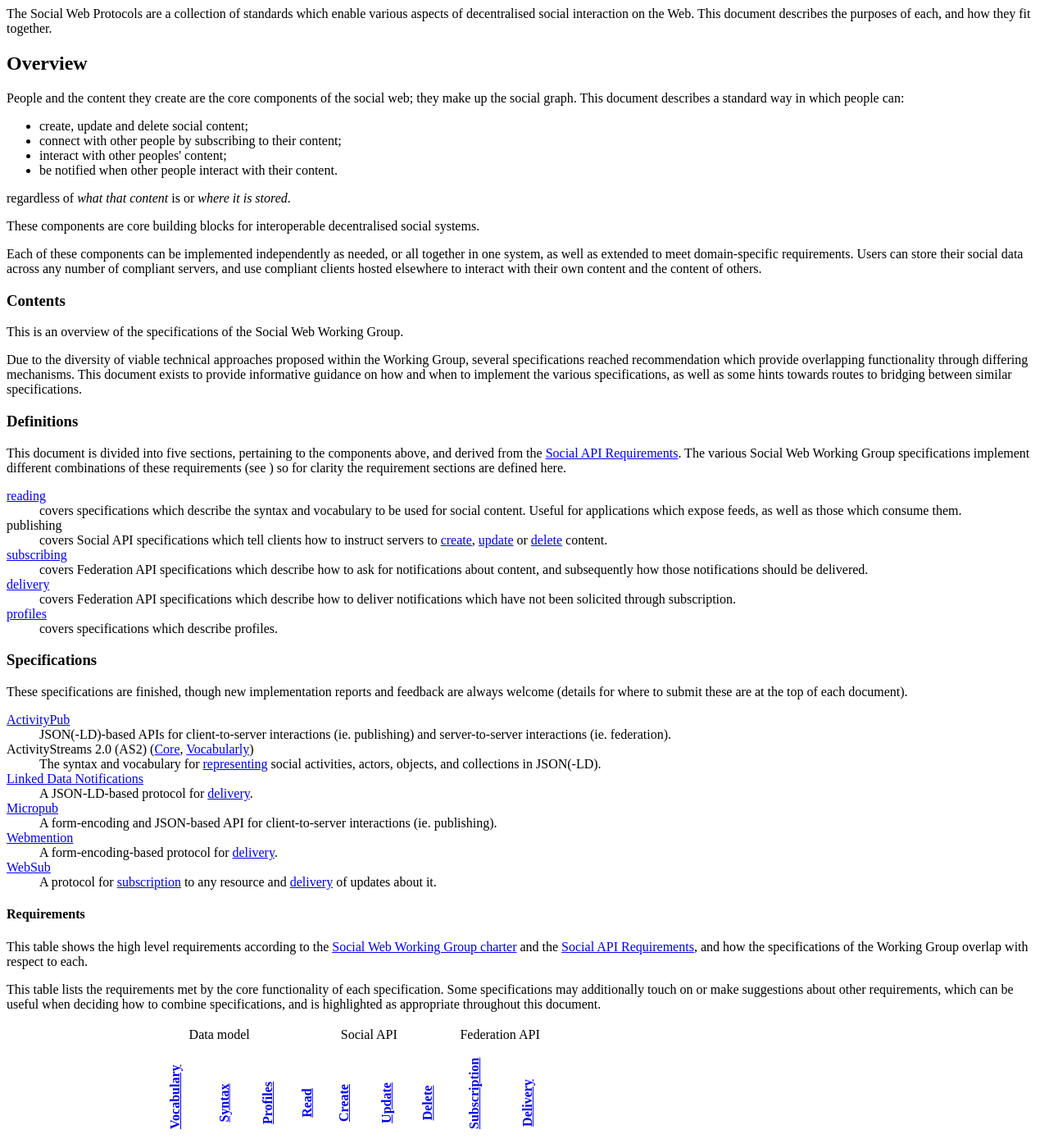
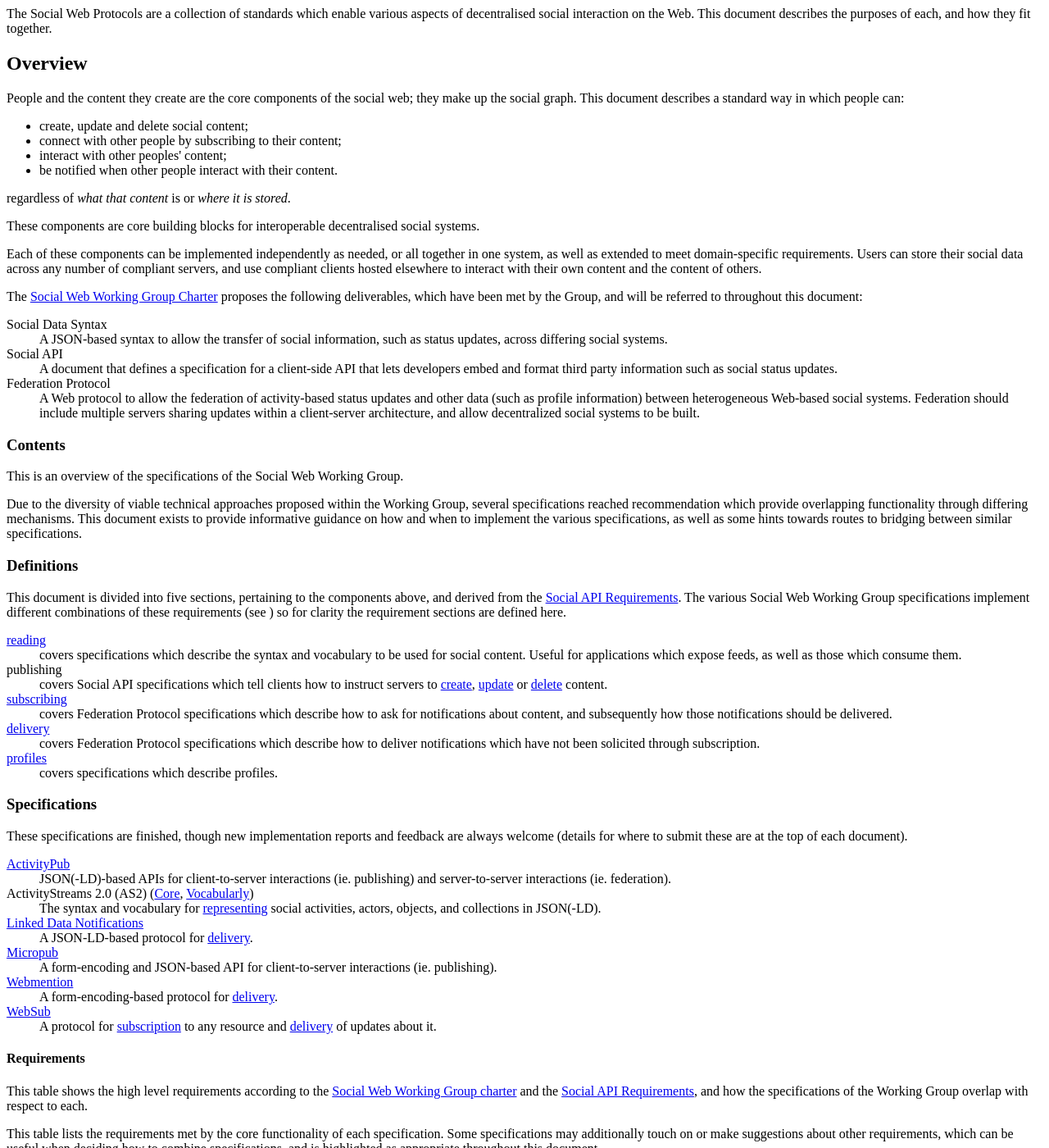
Before and after one commit to w3c-social/social-web-protocols, a Jekyll site: the page index.html, which Jekyll copies as it is, in a window 1280 px wide and 1400 px high. Shown: the whole window at 82% size. Built offline with Jekyll 4.4.1, drawn with Linux system fonts in a browser that asks for light colours; some of the changed text lies outside the part shown.

Commit message:
Refer to charter

```diff
--- a/index.html
+++ b/index.html
@@ -322,6 +322,19 @@
 
     <p>Each of these components can be implemented independently as needed, or all together in one system, as well as extended to meet domain-specific requirements. Users can store their social data across any number of compliant servers, and use compliant clients hosted elsewhere to interact with their own content and the content of others.</p>
 
+    <p>The <a href="https://www.w3.org/2013/socialweb/social-wg-charter">Social Web Working Group Charter</a> proposes the following deliverables, which have been met by the Group, and will be referred to throughout this document:</p>
+
+    <dl>
+      <dt>Social Data Syntax</dt>
+      <dd>A JSON-based syntax to allow the transfer of social information, such as status updates, across differing social systems.</dd>
+
+      <dt>Social API</dt>
+      <dd>A document that defines a specification for a client-side API that lets developers embed and format third party information such as social status updates.</dd>
+
+      <dt>Federation Protocol</dt>
+      <dd>A Web protocol to allow the federation of activity-based status updates and other data (such as profile information) between heterogeneous Web-based social systems. Federation should include multiple servers sharing updates within a client-server architecture, and allow decentralized social systems to be built.</dd>
+    </dl>
+
     <section id="contents">
       <h3>Contents</h3>
 
@@ -342,9 +355,9 @@
         <dt>publishing</dt>
         <dd>covers Social API specifications which tell clients how to instruct servers to <a href="#publishing">create</a>, <a href="#updating">update</a> or <a href="#deleting">delete</a> content.</dd>
         <dt><a href="#subscribing">subscribing</a></dt>
-        <dd>covers Federation API specifications which describe how to ask for notifications about content, and subsequently how those notifications should be delivered.</dd>
+        <dd>covers Federation Protocol specifications which describe how to ask for notifications about content, and subsequently how those notifications should be delivered.</dd>
         <dt><a href="#delivery">delivery</a></dt>
-        <dd>covers Federation API specifications which describe how to deliver notifications which have not been solicited through subscription.</dd>
+        <dd>covers Federation Protocol specifications which describe how to deliver notifications which have not been solicited through subscription.</dd>
         <dt><a href="#profiles">profiles</a></dt>
         <dd>covers specifications which describe profiles.</dd>
       </dl>
@@ -385,9 +398,9 @@
         <table class="th90">
           <tr>
             <td></td>
-            <td colspan="3">Data model</td>
+            <td colspan="3">Data syntax</td>
             <td colspan="4">Social API</td>
-            <td colspan="2">Federation API</td>
+            <td colspan="2">Federation Protocol</td>
             <td></td>
           </tr>
           <tr>
```
